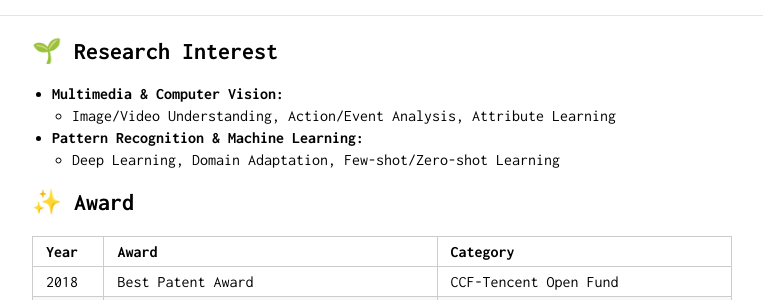
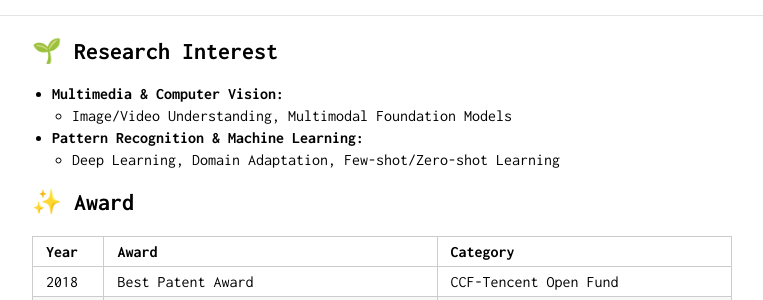
Before and after one commit to YangXS/yangxs.github.io, a Jekyll site: the page built from home.md, in a window 1280 px wide. Shown: the part 193-493 px from the top of the page, without its empty margins (258-1021 px from the left). Built offline with Jekyll 4.4.1, drawn with Linux system fonts in a browser that asks for light colours; our own code applies the rules of GitHub Pages for plain Markdown files.

Commit message:
Update home.md

```diff
--- a/home.md
+++ b/home.md
@@ -5,7 +5,7 @@ layout: default
 ## 🌱 Research Interest
 
 * **Multimedia & Computer Vision:**
-  + <font size="3">Image/Video Understanding, Action/Event Analysis, Attribute Learning</font>
+  + <font size="3">Image/Video Understanding, Multimodal Foundation Models </font>
 * **Pattern Recognition & Machine Learning:**
   + <font size="3">Deep Learning, Domain Adaptation, Few-shot/Zero-shot Learning</font>
 
```
